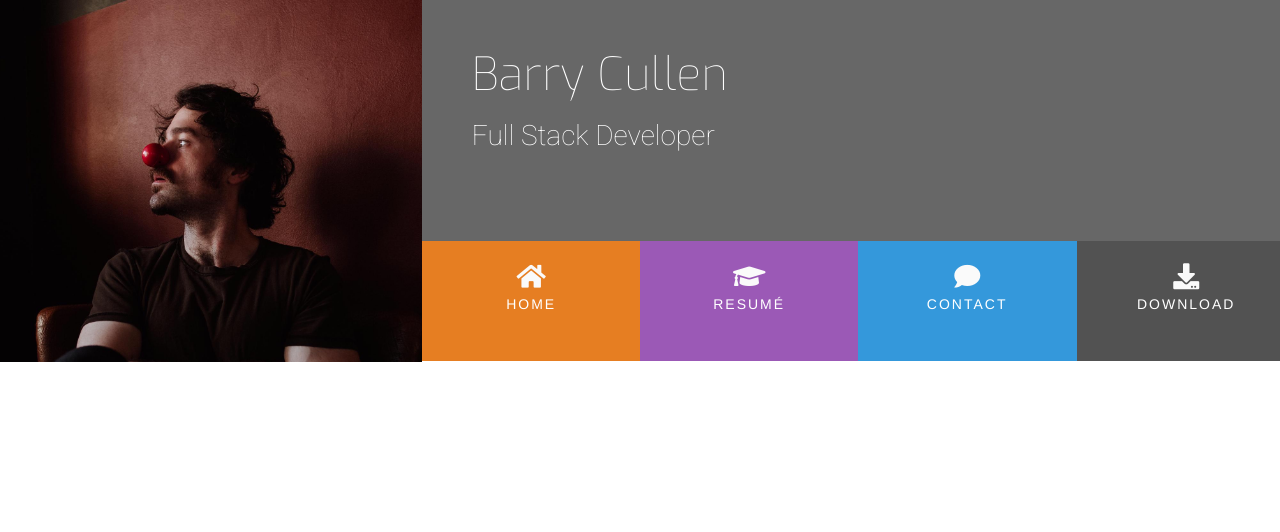
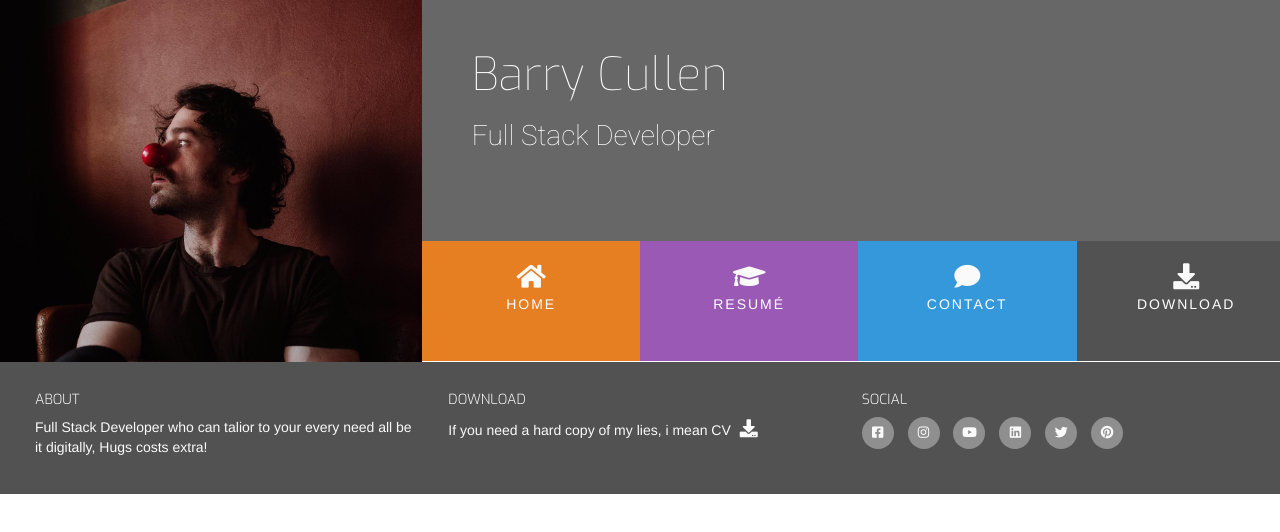
Before and after one commit to BarryBlock88/UCD_-resumeproject-, a plain HTML site: page index.html in a window 1280 px wide. Drawn offline with nearby package versions, Linux system fonts and the light colour scheme.

Commit message:
Footer added/styled

```diff
--- a/assets/css/style.css
+++ b/assets/css/style.css
@@ -23,6 +23,24 @@
 }
 .ui-menu-color-download{
     background-color: #525252
+}
+
+
+/*--------------Special paddings/margins/text-----*/
+
+h1, h2, h3, h4{
+    margin: 0;
+}
+
+.uppercase{
+    text-transform: uppercase;
+}
+
+.general-sub{
+    font-weight: 300;
+    color: #fafafa;
+    font-family: 'Exo', sans-serif;
+
 }
 
 /*--------heading-------*/
@@ -116,6 +134,10 @@ header{
     letter-spacing: 2px;
 }
 
+.inline-block{
+    display: inline-block;
+
+}
 
 
 /*-------Hoover.css------*/
@@ -124,3 +146,58 @@ header{
 	background-color: rgba(0,0,0,0.2) !important;
 
 }
+
+/*--------footer-------*/
+
+footer{
+    background-color: #525252;
+    color: #fafafa;
+    min-height: 120px;
+}
+
+.cv-pdf{
+    font-size: 18px;
+    color: #fafafa;
+    padding-left: 5px;
+    text-align: center;
+    transition: all 0.35s ease-in-out;
+    -moz-transition: all 0.35s ease-in-out;
+    -webkit-transition: all 0.35s ease-in-out;
+    -o-transition: all 0.35s ease-in-out;
+}
+
+.cv-pdf i:hover{
+
+    color: #e84610;
+}
+
+.social-links{
+    padding-bottom: 15px;
+}
+
+.social-links li a i{
+    width: 32px;
+    height: 32px;
+    padding: 12px 0;
+    border-radius: 50%;
+    font-size: 13px;
+    line-height: 7px;
+    text-align: center;
+    color: #fafafa;
+    background: #8f8f8f;
+    transition: all 0.35s ease-in-out;
+    -moz-transition: all 0.35s ease-in-out;
+    -webkit-transition: all 0.35s ease-in-out;
+    -o-transition: all 0.35s ease-in-out;
+
+}
+
+.social-links li a i:hover{
+
+    background:#e84610;
+}
+
+#footer-details{
+    padding: 20px;
+
+}
--- a/index.html
+++ b/index.html
@@ -1,19 +1,24 @@
 <!DOCTYPE html>
 <html lang="en">
+
 <head>
     <meta charset="UTF-8">
     <meta name="viewport" content="width=device-width, initial-scale=1.0">
     <meta http-equiv="X-UA-Compatible" content="ie=edge">
-<meta name="Description" content="Enter your description here"/>
+    <meta name="Description" content="Enter your description here" />
     <link rel="stylesheet" href="https://cdnjs.cloudflare.com/ajax/libs/twitter-bootstrap/3.3.7/css/bootstrap.min.css">
     <link rel="stylesheet" href="https://cdnjs.cloudflare.com/ajax/libs/font-awesome/5.15.0/css/all.min.css">
     <link rel="stylesheet" href="assets/css/style.css">
-<link rel="stylesheet" href="https://cdnjs.cloudflare.com/ajax/libs/hover.css/2.1.1/css/hover-min.css" type="text/css" />
+    <link rel="stylesheet" href="https://cdnjs.cloudflare.com/ajax/libs/hover.css/2.1.1/css/hover-min.css"
+        type="text/css" />
     <link rel="preconnect" href="https://fonts.gstatic.com">
-<link href="https://fonts.googleapis.com/css2?family=Exo:ital,wght@0,100;0,200;0,300;0,400;0,500;0,600;0,700;0,800;0,900;1,100;1,200;1,300;1,400;1,500;1,600;1,700;1,800;1,900&family=Roboto:ital,wght@0,100;0,300;0,400;0,500;0,700;0,900;1,100;1,300;1,400;1,500;1,700;1,900&display=swap" rel="stylesheet">
+    <link
+        href="https://fonts.googleapis.com/css2?family=Exo:ital,wght@0,100;0,200;0,300;0,400;0,500;0,600;0,700;0,800;0,900;1,100;1,200;1,300;1,400;1,500;1,600;1,700;1,800;1,900&family=Roboto:ital,wght@0,100;0,300;0,400;0,500;0,700;0,900;1,100;1,300;1,400;1,500;1,700;1,900&display=swap"
+        rel="stylesheet">
     <title>Resumé de Barra</title>
 
 </head>
+
 <body>
     <header>
         <div class="row no-gutters">
@@ -31,16 +36,20 @@
                     <div class="col">
                         <ul id="nav" class=" list-inline menucontainer">
                             <li class="col-6 col-sm-3 ui-menu-color-home list-inline-item menuitem">
-                                    <a href="index.html" class="hvr-sweep-to-bottom"><i class="fa fa-home" aria-hidden="home"></i><span>Home</span></a>
+                                <a href="index.html" class="hvr-sweep-to-bottom"><i class="fa fa-home"
+                                        aria-hidden="home"></i><span>Home</span></a>
                             </li>
                             <li class="col-6 col-sm-3 ui-menu-color-resume list-inline-item menuitem">
-                                    <a href="resume.html" class="hvr-sweep-to-bottom"><i class="fa fa-graduation-cap" aria-hidden="resume"></i><span>Resumé</span></a>
+                                <a href="resume.html" class="hvr-sweep-to-bottom"><i class="fa fa-graduation-cap"
+                                        aria-hidden="resume"></i><span>Resumé</span></a>
                             </li>
                             <li class="col-6 col-sm-3 ui-menu-color-contact list-inline-item menuitem">
-                                    <a href="contact.html" class="hvr-sweep-to-bottom"><i class="fa fa-comment" aria-hidden="contact"></i><span>Contact</span></a>
+                                <a href="contact.html" class="hvr-sweep-to-bottom"><i class="fa fa-comment"
+                                        aria-hidden="contact"></i><span>Contact</span></a>
                             </li>
                             <li class="col-6 col-sm-3 ui-menu-color-download list-inline-item menuitem">
-                                    <a href="#" class="hvr-sweep-to-bottom"><i class="fa fa-download" aria-hidden="download"></i><span>Download</span></a>
+                                <a href="#" class="hvr-sweep-to-bottom"><i class="fa fa-download"
+                                        aria-hidden="download"></i><span>Download</span></a>
                             </li>
                         </ul>
                     </div>
@@ -51,6 +60,56 @@
         </div>
 
     </header>
+    <section>
 
+    </section>
+    <footer class="container-fluid">
+        <div id="footer-details" class="row">
+            <div class="col-sm-4">
+                <h5 class="uppercase general-sub">About</h5>
+                <p class="inline-block">
+                    Full Stack Developer who can talior to your every need all be it digitally, Hugs costs extra!
+                </p>
+            </div>
+            <div class="col-sm-4">
+                <h5 class="uppercase general-sub">Download</h5>
+                <p class="inline-block">If you need a hard copy of my lies, i mean CV
+                    <a href="#" target="_blank" class="cv-pdf"><i class="fa fa-download" aria-hidden="true"></i><span
+                            class="sr-only">Download</span></a>
+                </p>
+            </div>
+            <div class="col-sm-4">
+                <h5 class="uppercase general-sub">Social</h5>
+                <ul class=" list-inline social-links">
+                    <li class="list-inline-item">
+                        <a href="https://www.facebook.com/" target="_blank"><i class="fab fa-facebook-square" aria-hidden="true"></i>
+                        <span class="sr-only">Facebook</span></a>
+                    </li>
+                    <li class="list-inline-item">
+                        <a href="https://www.instagram.com/" target="_blank"><i class="fab fa-instagram" aria-hidden="true"></i>
+                            <span class="sr-only">Instagram</span></a>
+                    </li>
+                    <li class="list-inline-item">
+                        <a href="https://www.youtube.com/" target="_blank"><i class="fab fa-youtube" aria-hidden="true"></i>
+                            <span class="sr-only">Youtube</span></a>
+                    </li>
+                     <li class="list-inline-item">
+                        <a href="https://www.twitter.com/" target="_blank"><i class="fab fa-linkedin" aria-hidden="true"></i>
+                            <span class="sr-only">LinkedIn</span></a>
+                    </li>
+                     <li class="list-inline-item">
+                        <a href="https://www.twitter.com/" target="_blank"><i class="fab fa-twitter" aria-hidden="true"></i>
+                            <span class="sr-only">Twitter</span></a>
+                    </li>
+                     <li class="list-inline-item">
+                        <a href="https://www.twitter.com/" target="_blank"><i class="fab fa-pinterest" aria-hidden="true"></i>
+                            <span class="sr-only">Pinterest</span></a>
+                    </li>
+                </ul>
+            </div>
+        </div>
+
+    </footer>
 </body>
+
 </html>
```
Lines whose indentation alone changed are shown as unchanged.
